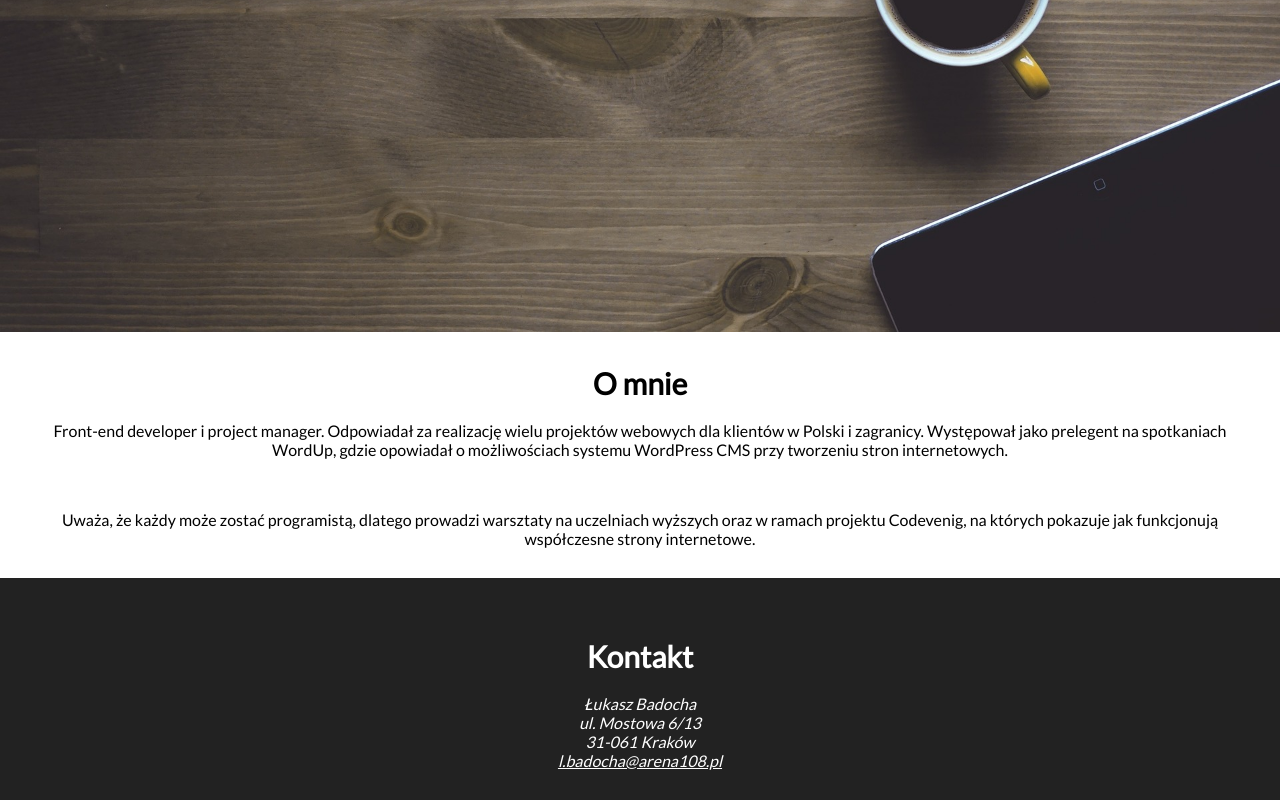
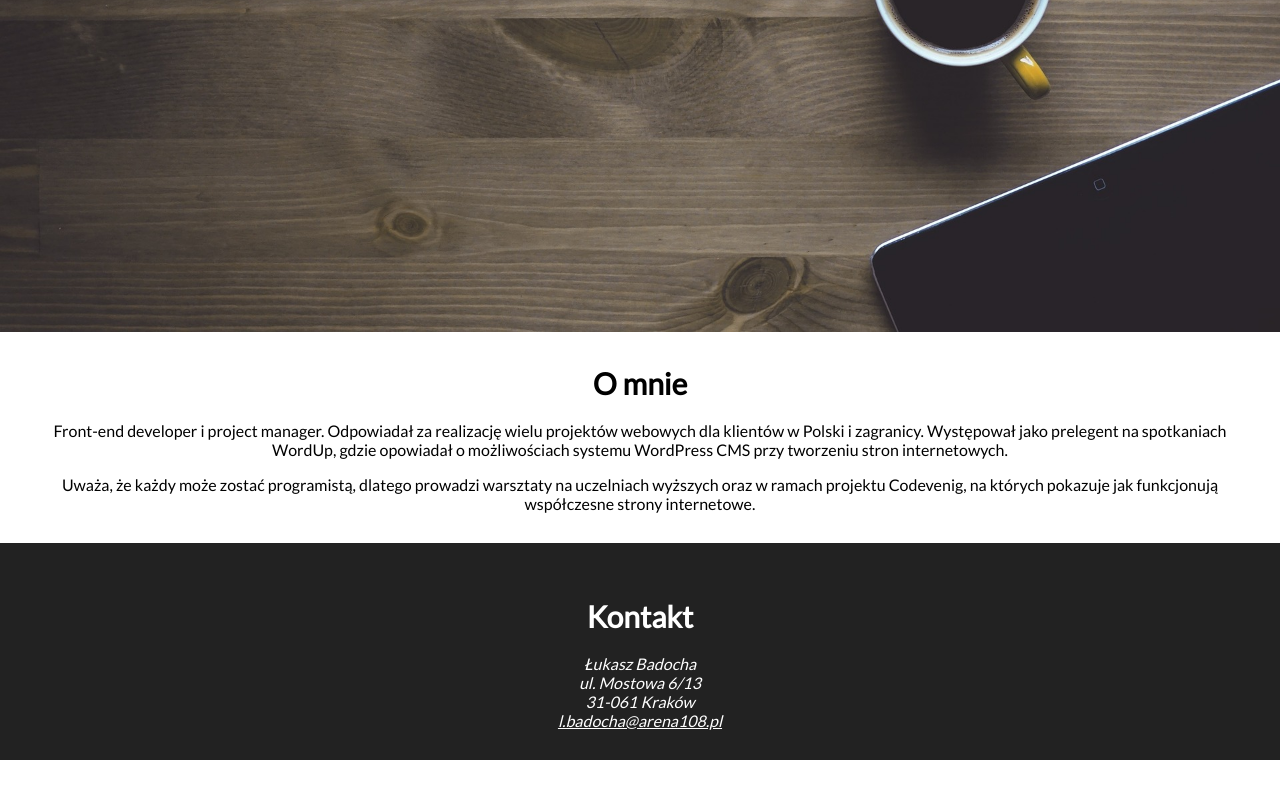
Before and after one commit to gregmiasek/html-poprawa, a plain HTML site: page index.html in a window 1280 px wide. Shown: the part 588-1388 px from the top of the page. After the commit the page ends 1348 px from the top, so only its background shows below. Drawn offline with Linux system fonts and the light colour scheme.

Commit message:
H2 W STOPCE

```diff
--- a/index.html
+++ b/index.html
@@ -28,7 +28,6 @@
     <section id="about">
         <h2 id="about-header">O mnie</h2>
         <p class="about-content">Front-end developer i project manager. Odpowiadał za realizację wielu projektów webowych dla klientów w Polski i zagranicy. Występował jako prelegent na spotkaniach WordUp, gdzie opowiadał o możliwościach systemu WordPress CMS przy tworzeniu stron internetowych.</p>
-        <br />
 
         <p class="about-content"> Uważa, że każdy może zostać programistą, dlatego prowadzi warsztaty na uczelniach wyższych oraz w ramach projektu Codevenig, na których pokazuje jak funkcjonują współczesne strony internetowe.</p>
 
@@ -36,7 +35,7 @@
 
 
     <footer id="contact">
-        <h3 id="contact-header">Kontakt</h3>
+        <h2 id="contact-header">Kontakt</h2>
         <address id="contact-content">
             Łukasz Badocha<br /> ul. Mostowa 6/13<br /> 31-061 Kraków<br />
             <a href="mailto:l.badocha@arena108.pl">l.badocha@arena108.pl</a></address>
```
